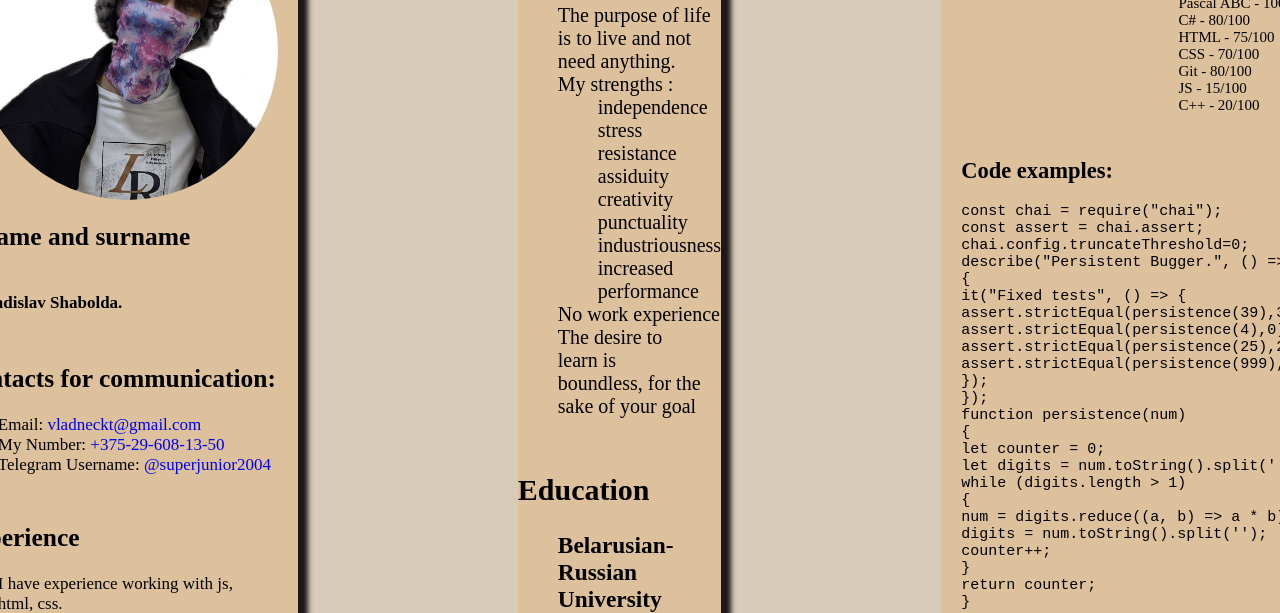
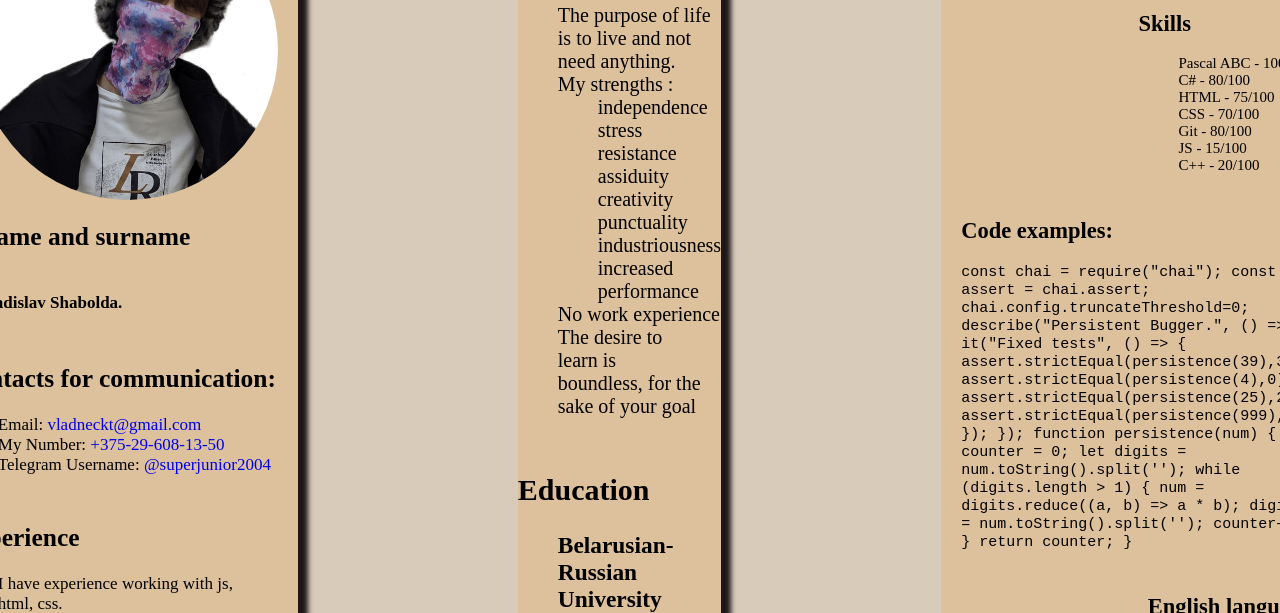
Before and after one commit to DoniZefironi/rsschool-cvv, a plain HTML site: page index.html in a window 1280 px wide. Shown: the part 339-952 px from the top of the page. Drawn offline with Linux system fonts and the light colour scheme.

Commit message:
feat: update file

```diff
--- a/index.html
+++ b/index.html
@@ -147,8 +147,7 @@
     <section id="code">
       <div style="padding-left: 20px;">
         <h2>Code examples:</h2>
-          <code>
-            <pre>
+          <p><code>
 const chai = require("chai");
 const assert = chai.assert;
 chai.config.truncateThreshold=0;
@@ -173,8 +172,7 @@ counter++;
 }
 return counter;
 }
-</pre>
-</code>
+</code></p>
       </div>
     </section>
 
```
